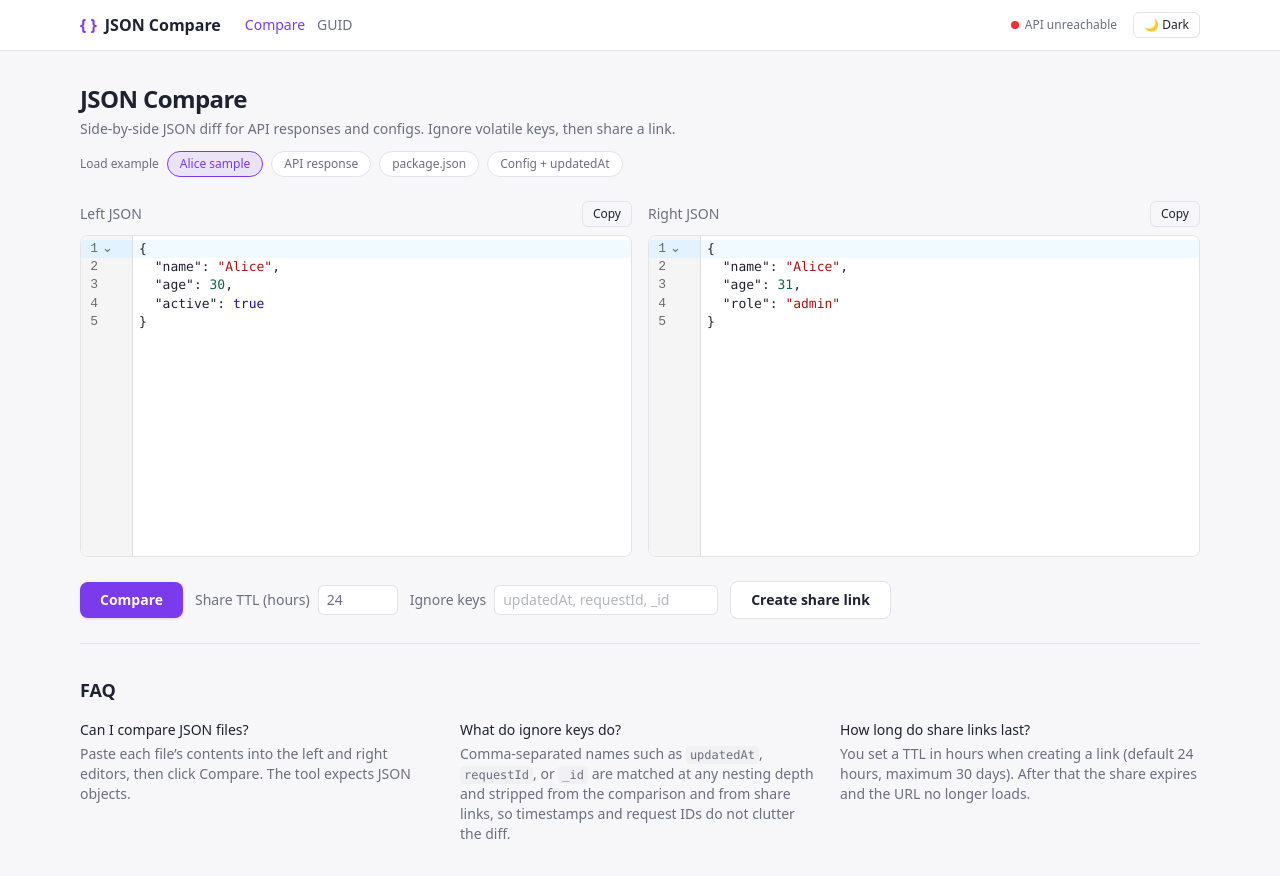
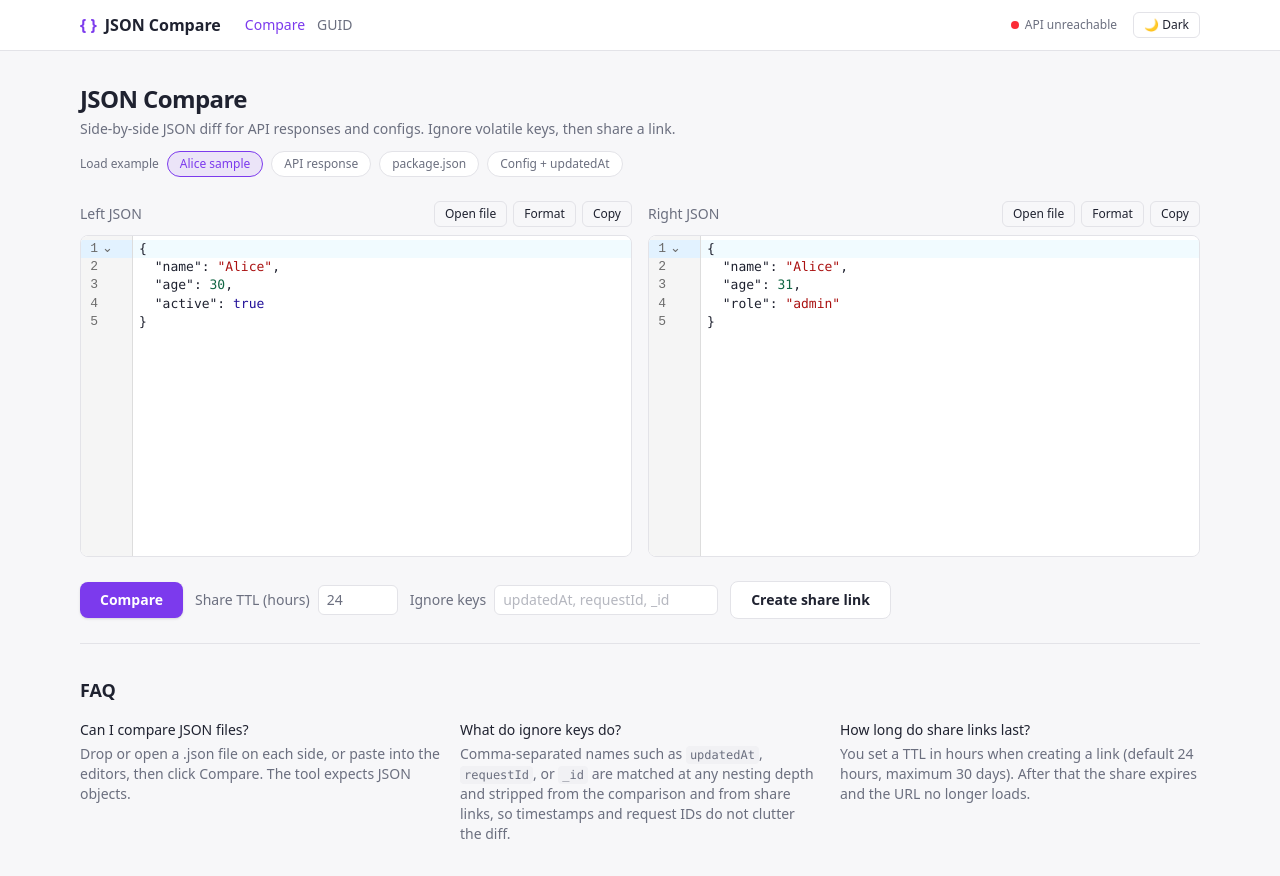
Before and after one commit to jp191193/json-compare, a React (Vite) app in the folder frontend/: page / in a window 1280 px wide. Built offline with nearby package versions, Linux system fonts and the light colour scheme; no server answers.

Commit message:
Added upload file functionality

```diff
--- a/frontend/index.html
+++ b/frontend/index.html
@@ -36,8 +36,8 @@
         <h2>FAQ</h2>
         <h3>Can I compare JSON files?</h3>
         <p>
-          Paste each file’s contents into the left and right editors, then click Compare. The tool
-          expects JSON objects.
+          Drop or open a .json file on each side, or paste into the editors, then click Compare. The
+          tool expects JSON objects.
         </p>
         <h3>What do ignore keys do?</h3>
         <p>
--- /dev/null
+++ b/frontend/src/components/JsonSideEditor.tsx
@@ -0,0 +1,163 @@
+import { useRef, useState, type DragEvent, type Ref } from 'react'
+import type { ReactCodeMirrorRef } from '@uiw/react-codemirror'
+import type { DiffLine } from '../lib/lineDiff'
+import { readJsonFile, type JsonSide } from '../lib/readJsonFile'
+import { CopyButton } from './CopyButton'
+import { JsonEditor } from './JsonEditor'
+
+const TOOL_BTN =
+  'rounded-md border border-[var(--border)] px-2.5 py-1 text-xs font-medium hover:bg-[var(--surface-2)]'
+
+interface JsonSideEditorProps {
+  side: JsonSide
+  value: string
+  copyText: string
+  onChange: (value: string) => void
+  onError: (message: string | null) => void
+  theme: 'light' | 'dark'
+  highlightLines?: DiffLine[]
+  editorRef: Ref<ReactCodeMirrorRef>
+}
+
+export function JsonSideEditor({
+  side,
+  value,
+  copyText,
+  onChange,
+  onError,
+  theme,
+  highlightLines,
+  editorRef,
+}: JsonSideEditorProps) {
+  const [dragOver, setDragOver] = useState(false)
+  const dragDepth = useRef(0)
+  const fileInputRef = useRef<HTMLInputElement>(null)
+  const label = `${side} JSON`
+  const fileInputId = `open-${side.toLowerCase()}-json-file`
+
+  async function applyFile(file: File) {
+    const result = await readJsonFile(file, side)
+    if (result.status === 'reject') {
+      onError(result.error)
+      return
+    }
+    onChange(result.text)
+    onError(result.status === 'invalid' ? result.error : null)
+  }
+
+  function resetFileInput() {
+    if (fileInputRef.current) fileInputRef.current.value = ''
+  }
+
+  function hasFiles(e: DragEvent) {
+    return Array.from(e.dataTransfer.types).includes('Files')
+  }
+
+  function handleDragEnter(e: DragEvent) {
+    if (!hasFiles(e)) return
+    e.preventDefault()
+    e.stopPropagation()
+    dragDepth.current += 1
+    setDragOver(true)
+  }
+
+  function handleDragOver(e: DragEvent) {
+    if (!hasFiles(e)) return
+    e.preventDefault()
+    e.stopPropagation()
+    e.dataTransfer.dropEffect = 'copy'
+  }
+
+  function handleDragLeave(e: DragEvent) {
+    if (!hasFiles(e)) return
+    e.preventDefault()
+    e.stopPropagation()
+    dragDepth.current = Math.max(0, dragDepth.current - 1)
+    if (dragDepth.current === 0) setDragOver(false)
+  }
+
+  function handleDrop(e: DragEvent) {
+    e.preventDefault()
+    e.stopPropagation()
+    dragDepth.current = 0
+    setDragOver(false)
+    const file = e.dataTransfer.files[0]
+    if (file) void applyFile(file)
+  }
+
+  function handleFormat() {
+    try {
+      const formatted = JSON.stringify(JSON.parse(value), null, 2)
+      onChange(formatted)
+      onError(null)
+    } catch {
+      onError(`${side} JSON is invalid — fix the highlighted error before comparing.`)
+    }
+  }
+
+  return (
+    <div className="flex flex-col gap-2">
+      <div className="flex items-center justify-between gap-2">
+        <span className="text-sm font-medium text-[var(--text-muted)]">{label}</span>
+        <div className="flex items-center gap-1.5">
+          <input
+            ref={fileInputRef}
+            id={fileInputId}
+            type="file"
+            accept=".json,application/json"
+            className="sr-only"
+            aria-label={`Open ${label} file`}
+            onChange={(e) => {
+              const file = e.target.files?.[0]
+              resetFileInput()
+              if (file) void applyFile(file)
+            }}
+          />
+          <button
+            type="button"
+            className={TOOL_BTN}
+            onClick={() => fileInputRef.current?.click()}
+            aria-controls={fileInputId}
+          >
+            Open file
+          </button>
+          <button
+            type="button"
+            className={TOOL_BTN}
+            onClick={handleFormat}
+            aria-label={`Format ${label}`}
+          >
+            Format
+          </button>
+          <CopyButton text={copyText} />
+        </div>
+      </div>
+      <div
+        role="group"
+        aria-label={`${label} editor. Drop a JSON file here.`}
+        onDragEnter={handleDragEnter}
+        onDragOverCapture={handleDragOver}
+        onDragLeave={handleDragLeave}
+        onDropCapture={handleDrop}
+        className={`relative overflow-hidden rounded-lg border transition ${
+          dragOver
+            ? 'border-[var(--accent)] ring-2 ring-[var(--accent)]'
+            : 'border-[var(--border)]'
+        }`}
+      >
+        <JsonEditor
+          ref={editorRef}
+          value={value}
+          onChange={onChange}
+          theme={theme}
+          highlightLines={highlightLines}
+        />
+        {dragOver && (
+          <div className="pointer-events-none absolute inset-0 z-10 flex items-center justify-center bg-[var(--accent-soft)] text-sm font-medium text-[var(--accent)]">
+            Drop JSON file
+          </div>
+        )}
+      </div>
+    </div>
+  )
+}
--- /dev/null
+++ b/frontend/src/lib/readJsonFile.ts
@@ -0,0 +1,45 @@
+export const MAX_JSON_FILE_BYTES = 2 * 1024 * 1024
+
+export type ReadJsonFileResult =
+  | { status: 'ok'; text: string }
+  | { status: 'invalid'; text: string; error: string }
+  | { status: 'reject'; error: string }
+
+export type JsonSide = 'Left' | 'Right'
+
+function looksLikeJsonFile(file: File): boolean {
+  const name = file.name.toLowerCase()
+  if (name.endsWith('.json')) return true
+  const type = file.type.toLowerCase()
+  return type === 'application/json' || type.endsWith('+json')
+}
+
+export async function readJsonFile(file: File, side: JsonSide): Promise<ReadJsonFileResult> {
+  if (file.size > MAX_JSON_FILE_BYTES) {
+    return { status: 'reject', error: `${side} JSON file is too large (max 2MB).` }
+  }
+
+  let text: string
+  try {
+    text = await file.text()
+  } catch {
+    return { status: 'reject', error: `${side} JSON file could not be read.` }
+  }
+
+  try {
+    JSON.parse(text)
+    return { status: 'ok', text }
+  } catch {
+    if (looksLikeJsonFile(file)) {
+      return {
+        status: 'invalid',
+        text,
+        error: `${side} JSON is invalid — fix the highlighted error before comparing.`,
+      }
+    }
+    return {
+      status: 'reject',
+      error: `${side} file is not JSON. Choose a .json file or a file whose contents are valid JSON.`,
+    }
+  }
+}
--- a/frontend/src/pages/ComparePage.tsx
+++ b/frontend/src/pages/ComparePage.tsx
@@ -5,7 +5,7 @@ import type { DiffResult } from '../lib/types'
 import { buildLineDiff, type DiffLine } from '../lib/lineDiff'
 import { parseIgnoreKeys, stripIgnoredKeys, findIgnoredKeysPresent } from '../lib/ignoreKeys'
 import { useSyncedScroll } from '../lib/useSyncedScroll'
-import { JsonEditor } from '../components/JsonEditor'
+import { JsonSideEditor } from '../components/JsonSideEditor'
 import { StatsBadges } from '../components/StatsBadges'
 import { CopyButton } from '../components/CopyButton'
 import { ALICE_EXAMPLE, COMPARE_EXAMPLES, type CompareExample } from '../lib/examples'
@@ -218,36 +218,26 @@ export function ComparePage({ theme }: ComparePageProps) {
       </div>
 
       <div className="grid grid-cols-1 gap-4 md:grid-cols-2">
-        <div className="flex flex-col gap-2">
-          <div className="flex items-center justify-between">
-            <label className="text-sm font-medium text-[var(--text-muted)]">Left JSON</label>
-            <CopyButton text={leftCopyText} />
-          </div>
-          <div className="overflow-hidden rounded-lg border border-[var(--border)]">
-            <JsonEditor
-              ref={leftEditorRef}
+        <JsonSideEditor
+          side="Left"
           value={left}
+          copyText={leftCopyText}
           onChange={handleLeftChange}
+          onError={setError}
           theme={theme}
           highlightLines={leftLines}
+          editorRef={leftEditorRef}
         />
-          </div>
-        </div>
-        <div className="flex flex-col gap-2">
-          <div className="flex items-center justify-between">
-            <label className="text-sm font-medium text-[var(--text-muted)]">Right JSON</label>
-            <CopyButton text={rightCopyText} />
-          </div>
-          <div className="overflow-hidden rounded-lg border border-[var(--border)]">
-            <JsonEditor
-              ref={rightEditorRef}
+        <JsonSideEditor
+          side="Right"
           value={right}
+          copyText={rightCopyText}
           onChange={handleRightChange}
+          onError={setError}
           theme={theme}
           highlightLines={rightLines}
+          editorRef={rightEditorRef}
         />
-          </div>
-        </div>
       </div>
 
       <div className="flex flex-wrap items-center gap-3">
@@ -336,8 +326,8 @@ export function ComparePage({ theme }: ComparePageProps) {
           <div>
             <dt className="font-medium">Can I compare JSON files?</dt>
             <dd className="mt-1 text-[var(--text-muted)]">
-              Paste each file’s contents into the left and right editors, then click Compare. The
-              tool expects JSON objects.
+              Drop or open a .json file on each side, or paste into the editors, then click Compare.
+              The tool expects JSON objects.
             </dd>
           </div>
           <div>
```
Also changed, not shown: 2 other files (tests, documents, lock files or other folders). Lines whose indentation alone changed are shown as unchanged.
